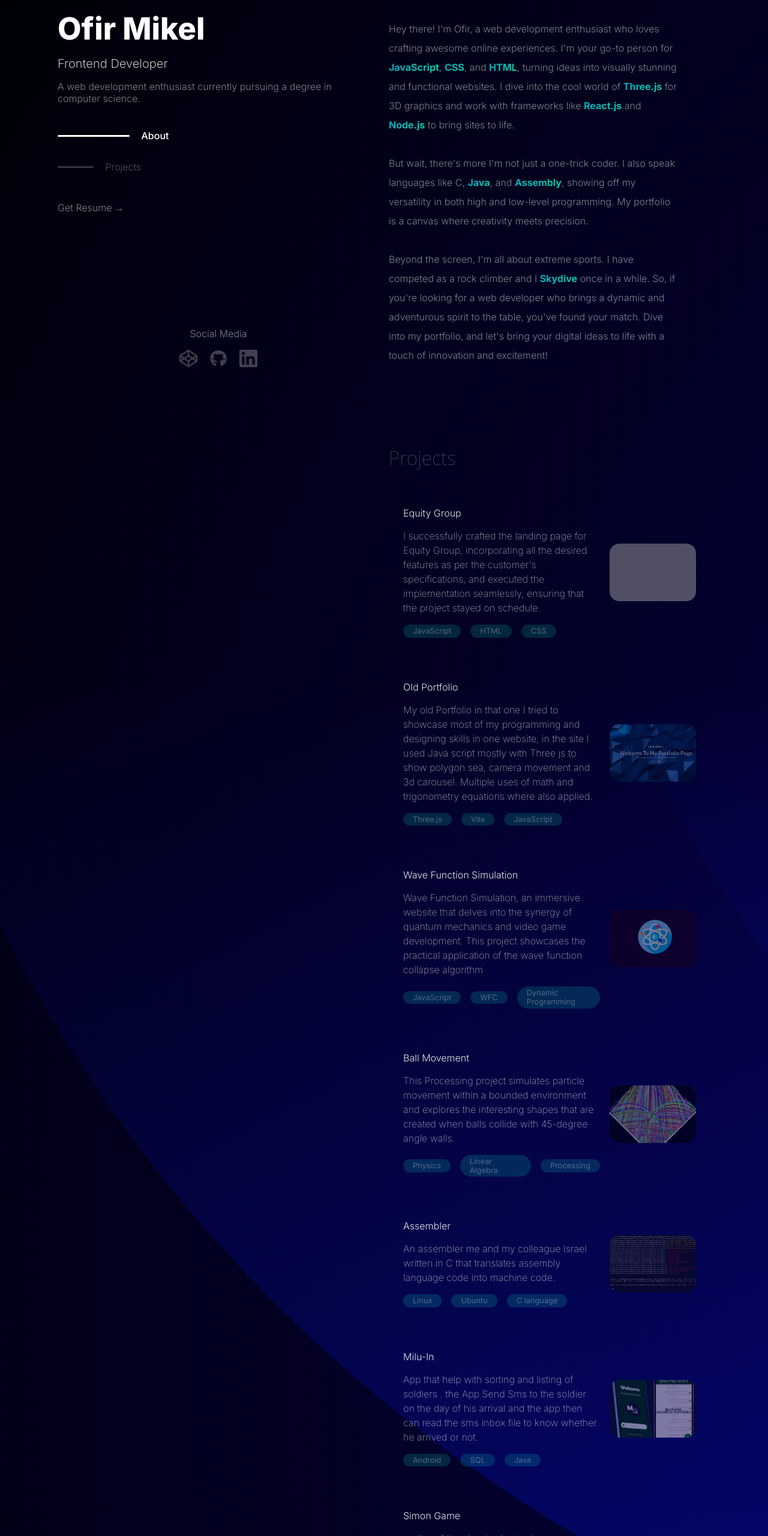
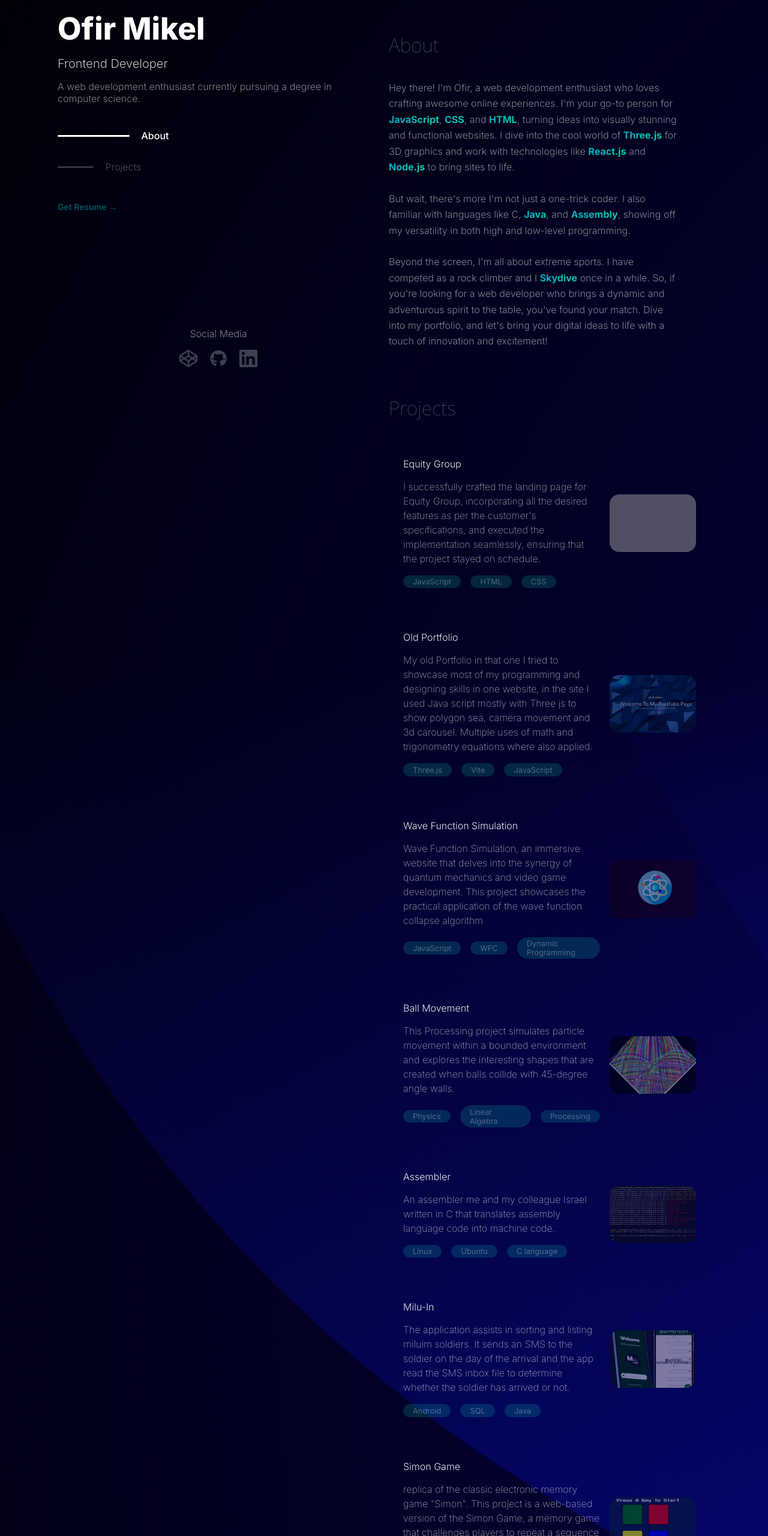
Before and after one commit to OfirMikel/newportfolio, a plain HTML site: page index.html in a window 1280 px wide. Shown: the part 80-2640 px from the top of the page at 60% size. Drawn offline with Linux system fonts and the light colour scheme; grey boxes are pictures that could not be loaded.

Commit message:
text and phrasing update

```diff
--- a/assets/Styles/about.css
+++ b/assets/Styles/about.css
@@ -3,7 +3,7 @@
   font-size: clamp(var(--small-text-phone), 1vw, var(--small-text));
   font-style: normal;
   font-weight: 300;
-  line-height: 2;
+  line-height: 1.65;
   color: rgba(255, 255, 255, 0.5);
   max-width: 90%;
 }
@@ -13,3 +13,11 @@
   background-clip: text;
   background-image: linear-gradient(90deg, #02aabd, #00cdac);
 }
+#about-headline {
+  font-family: "Noto Sans";
+  font-size: 2rem;
+  font-style: normal;
+  font-weight: 100;
+  line-height: 2;
+  color: rgba(255, 255, 255, 0.3);
+}
--- a/assets/Styles/container.css
+++ b/assets/Styles/container.css
@@ -1,13 +1,3 @@
-@media screen and (max-width: 1024px) {
-  .page-container {
-    flex-direction: column;
-    padding-top: 1rem;
-  }
-  body {
-    padding-left: 1.5rem;
-    padding-right: 1.5rem;
-  }
-}
 .page-container {
   max-width: 1300px;
   margin: auto;
@@ -22,3 +12,18 @@
   padding-top: 6rem;
   padding-bottom: 6rem;
 }
+
+@media (max-width: 1024px) {
+  .page-container {
+    flex-direction: column;
+    padding-top: 1rem;
+  }
+  body {
+    padding-left: 1.5rem;
+    padding-right: 1.5rem;
+  }
+  #content {
+    padding-top: 1rem;
+    padding-bottom: 1rem;
+  }
+}
--- a/assets/Styles/header.css
+++ b/assets/Styles/header.css
@@ -5,7 +5,6 @@
   align-items: center;
   flex-direction: column;
   height: 75svh;
-  /* gap: 15rem; */
   padding-top: calc(6 * var(--small-text));
   padding-bottom: calc(6 * var(--small-text));
   top: 0px;
@@ -17,14 +16,21 @@
     text-decoration: none;
   }
   h3:active {
-    transform: translateY(20px);
+    font-size: 15px;
   }
   h3:hover {
-    color: white;
-    font-size: 18px;
+    background-clip: text;
+    background-image: linear-gradient(90deg, #02aabd, #00cdac);
     transition: all 0.2s ease-in-out;
   }
   h3 {
+    transform: translateY(0px);
+    color: transparent;
+    font-size: 14px;
+    font-weight: 600;
+    background-clip: text;
+    background-image: linear-gradient(90deg, #02aabd7c, #00cdab81);
+
     transition: all 0.2s ease-in-out;
   }
 }
@@ -102,6 +108,7 @@
   opacity: 1;
   transition: all 0.2s ease-in-out;
 }
+
 #frame-works > a {
   text-decoration: none;
 }
@@ -141,6 +148,14 @@
 
 @media (max-width: 1024px) {
   #header {
-    gap: 15rem;
+    gap: 2rem;
+    height: max-content;
+    padding-top: 1rem;
+  }
+  #about-slider-container {
+    display: none;
+  }
+  #projects-slider-container {
+    display: none;
   }
 }
--- a/assets/Styles/main.css
+++ b/assets/Styles/main.css
@@ -17,3 +17,15 @@ body {
   padding-left: 6rem;
   padding-right: 6rem;
 }
+::-webkit-scrollbar {
+  width: 7px;
+}
+
+::-webkit-scrollbar-track {
+  background-color: #03002d;
+}
+
+::-webkit-scrollbar-thumb {
+  background-color: #888;
+  border-radius: 100px;
+}
--- a/assets/Styles/projects.css
+++ b/assets/Styles/projects.css
@@ -1,5 +1,5 @@
 #projects {
-  padding-top: 5rem;
+  padding-top: 1.5rem;
 }
 #projects > h2 {
   font-family: "Noto Sans";
@@ -9,9 +9,3 @@
   line-height: 2;
   color: rgba(255, 255, 255, 0.3);
 }
-
-@media screen and (max-width: 1024px) {
-  #projects {
-    padding-top: 1.5rem;
-  }
-}
--- a/index.html
+++ b/index.html
@@ -32,7 +32,7 @@
                 <div class="line" id="about-slider-line"></div>
                 <h3 class="slider-item" id="about-slider">About</h3>
               </div>
-              <div>
+              <div id="projects-slider-container">
                 <div class="line" id="projects-slider-line"></div>
                 <h3 class="slider-item" id="projects-slider">Projects</h3>
               </div>
@@ -73,21 +73,23 @@
       </div>
 
       <div id="content">
+        <h2 id="about-headline">About</h2>
         <h3 id="about">
           Hey there! I'm Ofir, a web development enthusiast who loves crafting awesome online
           experiences. I'm your go-to person for
           <span class="text-highlight">JavaScript</span>, <span class="text-highlight">CSS</span>,
           and <span class="text-highlight">HTML</span>, turning ideas into visually stunning and
           functional websites. I dive into the cool world of
-          <span class="text-highlight">Three.js</span> for 3D graphics and work with frameworks like
-          <span class="text-highlight">React.js</span> and
+          <span class="text-highlight">Three.js</span> for 3D graphics and work with technologies
+          like <span class="text-highlight">React.js</span> and
           <span class="text-highlight">Node.js</span> to bring sites to life.
           <br />
           <br />
-          But wait, there's more I'm not just a one-trick coder. I also speak languages like C,
+          But wait, there's more I'm not just a one-trick coder. I also familiar with languages like
+          C,
           <span class="text-highlight">Java</span>, and
           <span class="text-highlight">Assembly</span>, showing off my versatility in both high and
-          low-level programming. My portfolio is a canvas where creativity meets precision.
+          low-level programming.
           <br />
           <br />
           Beyond the screen, I'm all about extreme sports. I have competed as a rock climber and I
@@ -194,9 +196,9 @@
             <div class="card-right">
               <h2 id="card-headline">Milu-In</h2>
               <p>
-                App that help with sorting and listing of soldiers . the App Send Sms to the soldier
-                on the day of his arrival and the app then can read the sms inbox file to know
-                whether he arrived or not.
+                The application assists in sorting and listing miluim soldiers. It sends an SMS to
+                the soldier on the day of the arrival and the app read the SMS inbox file to
+                determine whether the soldier has arrived or not.
               </p>
               <div class="card-link-container">
                 <a class="card-link" href="https://www.android.com/">Android</a>
@@ -212,7 +214,7 @@
               <p>
                 replica of the classic electronic memory game "Simon". This project is a web-based
                 version of the Simon Game, a memory game that challenges players to repeat a
-                sequence of flashing lights and sounds. The game has been built using HTML, CSS, and
+                sequence of flashing lights and sounds. The game was made using HTML, CSS, and
                 JavaScript.
               </p>
               <div class="card-link-container">
@@ -228,9 +230,10 @@
               <h2 id="card-headline">Billiard App</h2>
               <p>
                 Welcome to the Billiard App, a comprehensive solution for managing and organizing
-                the waiting list and table reservations at your billiard hall. This app offers two
-                modes: Admin Mode and Regular User Mode. Admins can manage tables and waiting lists,
-                while regular users can choose tables and reserve them for specific hours.
+                the waiting list and table reservations at your billiard hall. The app provides two
+                modes: Admin Mode and Regular User Mode. In Admin Mode, administrators can manage
+                tables and waiting lists, while in Regular User Mode, individuals can select tables
+                and reserve them for specific hours.
               </p>
               <div class="card-link-container">
                 <a class="card-link" href="https://firebase.google.com/">Fire Base</a>
```
